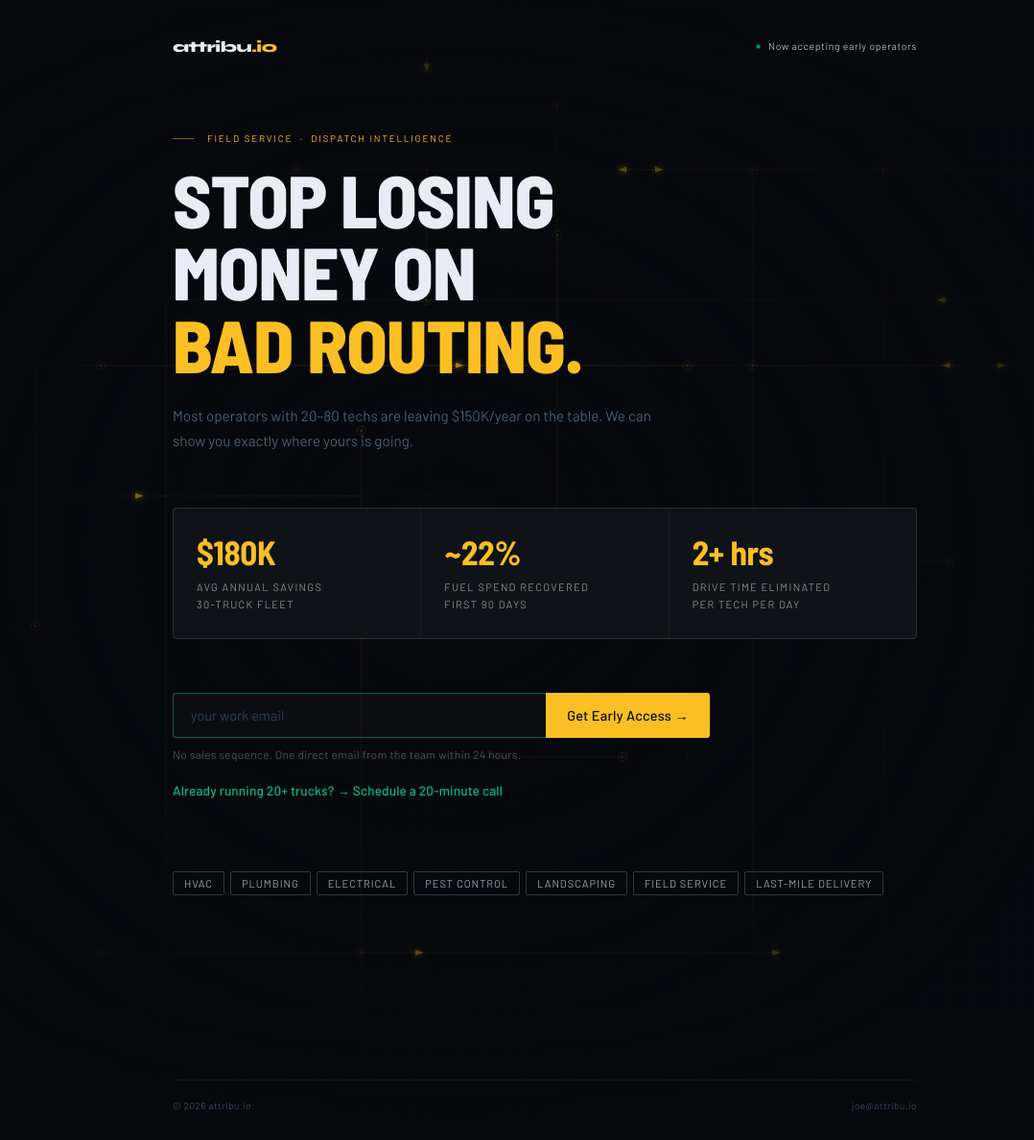
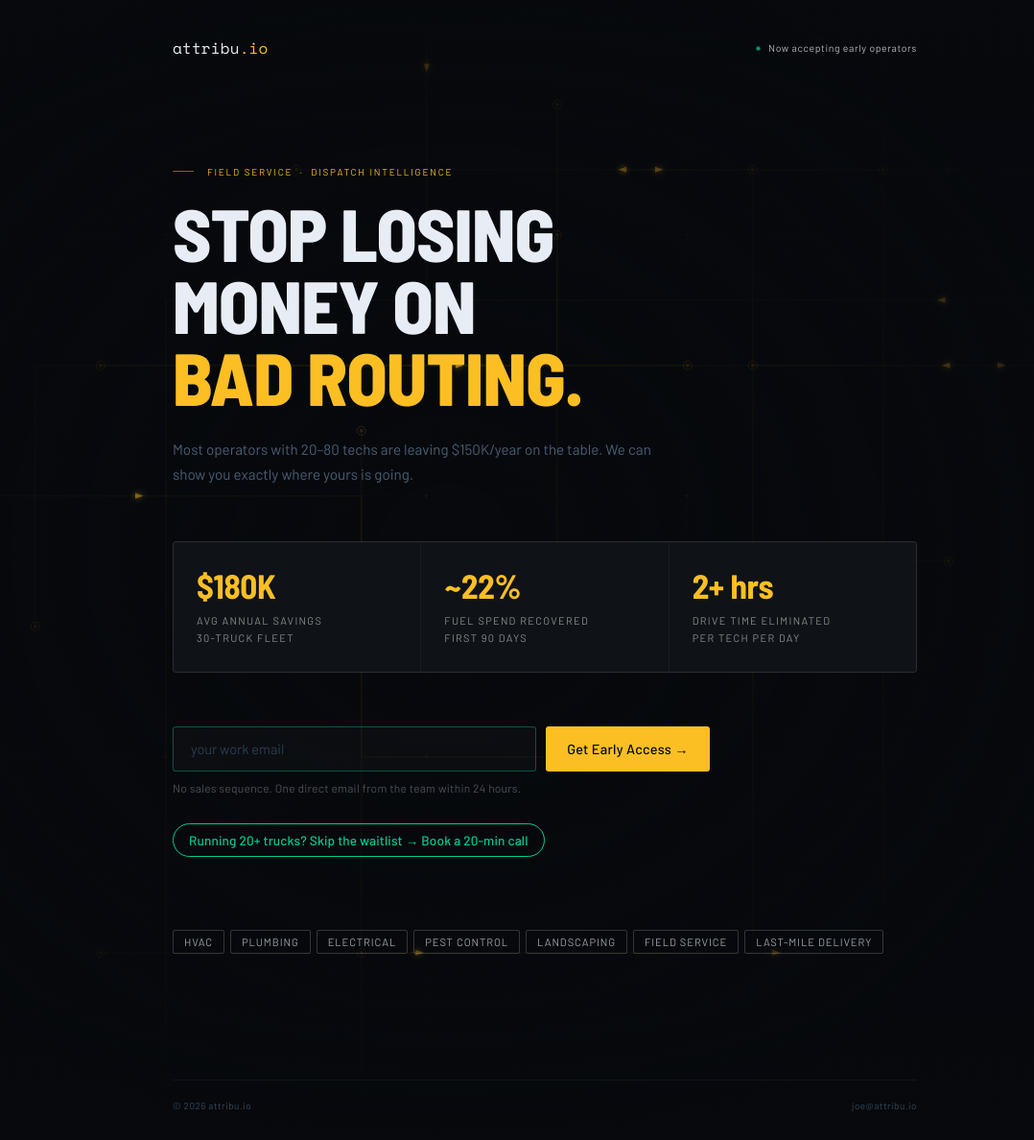
Before and after one commit to waugh-joseph10/attribu-logistics, a Django app: page / in a window 1280 px wide. Shown: the whole page at 96% size, without its empty margins (72-1150 px from the left). Run offline with Django 5.2, Linux system fonts and the light colour scheme.

Commit message:
formatting changes to home index.html

```diff
--- a/apps/core/templates/core/index.html
+++ b/apps/core/templates/core/index.html
@@ -5,7 +5,7 @@
 {% block head %}
 <link rel="preconnect" href="https://fonts.googleapis.com">
 <link rel="preconnect" href="https://fonts.gstatic.com" crossorigin>
-<link href="https://fonts.googleapis.com/css2?family=Barlow+Semi+Condensed:wght@700;800&family=Barlow:wght@400;500&family=Syne:wght@800&display=swap" rel="stylesheet">
+<link href="https://fonts.googleapis.com/css2?family=Barlow+Semi+Condensed:wght@700;800&family=Barlow:wght@400;500&family=Space+Mono:wght@400&display=swap" rel="stylesheet">
 <style>
 *, *::before, *::after { box-sizing: border-box; margin: 0; padding: 0; }
 
@@ -59,6 +59,7 @@ body {
   min-height: 100vh;
   display: flex;
   flex-direction: column;
+  justify-content: space-between;
   max-width: 840px;
   margin: 0 auto;
   padding: 0 32px;
@@ -97,11 +98,12 @@ header {
 }
 
 .logo-wordmark {
-  font-family: 'Syne', sans-serif;
-  font-weight: 800;
+  font-family: 'Space Mono', monospace;
+  font-weight: 400;
   font-size: 1rem;
   color: var(--text-strong);
-  letter-spacing: -0.03em;
+  letter-spacing: 0.01em;
+  text-transform: lowercase;
 }
 .logo-wordmark span { color: var(--amber); }
 
@@ -134,8 +136,8 @@ main {
   flex: 1;
   display: flex;
   flex-direction: column;
-  justify-content: flex-start;
-  padding: 80px 0 60px;
+  justify-content: center;
+  padding: 56px 0 40px;
 }
 
 .eyebrow {
@@ -244,14 +246,16 @@ h1 em {
 /* ── Form ── */
 .form-wrap { max-width: 560px; margin-bottom: 16px; }
 
-.form-row { display: flex; }
+.form-row {
+  display: flex;
+  gap: 10px;
+}
 
 .form-row input[type="email"] {
   flex: 1;
   background: rgba(255,255,255,0.025);
-  border: 1px solid rgba(0,220,160,0.4);
-  border-right: none;
-  border-radius: 3px 0 0 3px;
+  border: 1px solid rgba(0,220,160,0.35);
+  border-radius: 3px;
   padding: 14px 18px;
   font-family: 'Barlow', sans-serif;
   font-size: 0.9rem;
@@ -268,10 +272,10 @@ h1 em {
 }
 
 @keyframes flashError {
-  0%   { border-color: rgba(0,220,160,0.4); }
+  0%   { border-color: rgba(0,220,160,0.35); }
   15%  { border-color: #E24B4A; }
   85%  { border-color: #E24B4A; }
-  100% { border-color: rgba(0,220,160,0.4); }
+  100% { border-color: rgba(0,220,160,0.35); }
 }
 .form-row input.input-error {
   animation: flashError 1.2s ease forwards;
@@ -289,7 +293,7 @@ h1 em {
   background: var(--amber);
   color: #070900;
   border: none;
-  border-radius: 0 3px 3px 0;
+  border-radius: 3px;
   padding: 14px 22px;
   font-family: 'Barlow', sans-serif;
   font-size: 0.9rem;
@@ -308,7 +312,7 @@ h1 em {
   color: rgba(205,213,224,0.35);
   letter-spacing: 0.02em;
   margin-top: 10px;
-  margin-bottom: 20px;
+  margin-bottom: 30px;
 }
 
 .secondary-cta {
@@ -316,20 +320,32 @@ h1 em {
   font-size: 0.85rem;
   font-weight: 500;
   color: #00DCA0;
+  border: 1px solid #00DCA0;
+  border-radius: 100px;
+  padding: 8px 16px;
   text-decoration: none;
   letter-spacing: 0.01em;
   margin-bottom: 60px;
-  transition: color 0.2s, opacity 0.2s;
-  opacity: 0.85;
+  transition: color 0.2s, opacity 0.2s, border-color 0.2s, background 0.2s;
+  opacity: 0.92;
 }
-.secondary-cta:hover { opacity: 1; color: #05F0B2; }
+.secondary-cta:hover {
+  opacity: 1;
+  color: #05F0B2;
+  border-color: #05F0B2;
+  background: rgba(0,220,160,0.06);
+}
+.secondary-cta:focus-visible {
+  outline: none;
+  box-shadow: 0 0 0 3px rgba(0,220,160,0.15);
+}
 
 /* ── Tags ── */
 .tags {
   display: flex;
   flex-wrap: wrap;
   gap: 6px;
-  margin-bottom: 72px;
+  margin-bottom: 36px;
 }
 
 .tag {
@@ -368,11 +384,9 @@ footer a:hover { color: var(--amber); }
   header { flex-direction: column; align-items: flex-start; gap: 16px; }
   .form-row { flex-direction: column; }
   .form-row input[type="email"] {
-    border-right: 1px solid var(--border);
-    border-bottom: none;
-    border-radius: 3px 3px 0 0;
+    border-radius: 3px;
   }
-  .form-row button { border-radius: 0 0 3px 3px; }
+  .form-row button { border-radius: 3px; }
 }
 </style>
 {% endblock %}
@@ -426,7 +440,7 @@ footer a:hover { color: var(--amber); }
       </div>
       <p class="form-microcopy">No sales sequence. One direct email from the team within 24 hours.</p>
       <a class="secondary-cta" href="https://calendly.com/attribu" target="_blank" rel="noopener">
-        Already running 20+ trucks? → Schedule a 20-minute call
+        Running 20+ trucks? Skip the waitlist → Book a 20-min call
       </a>
     </div>
 
```
